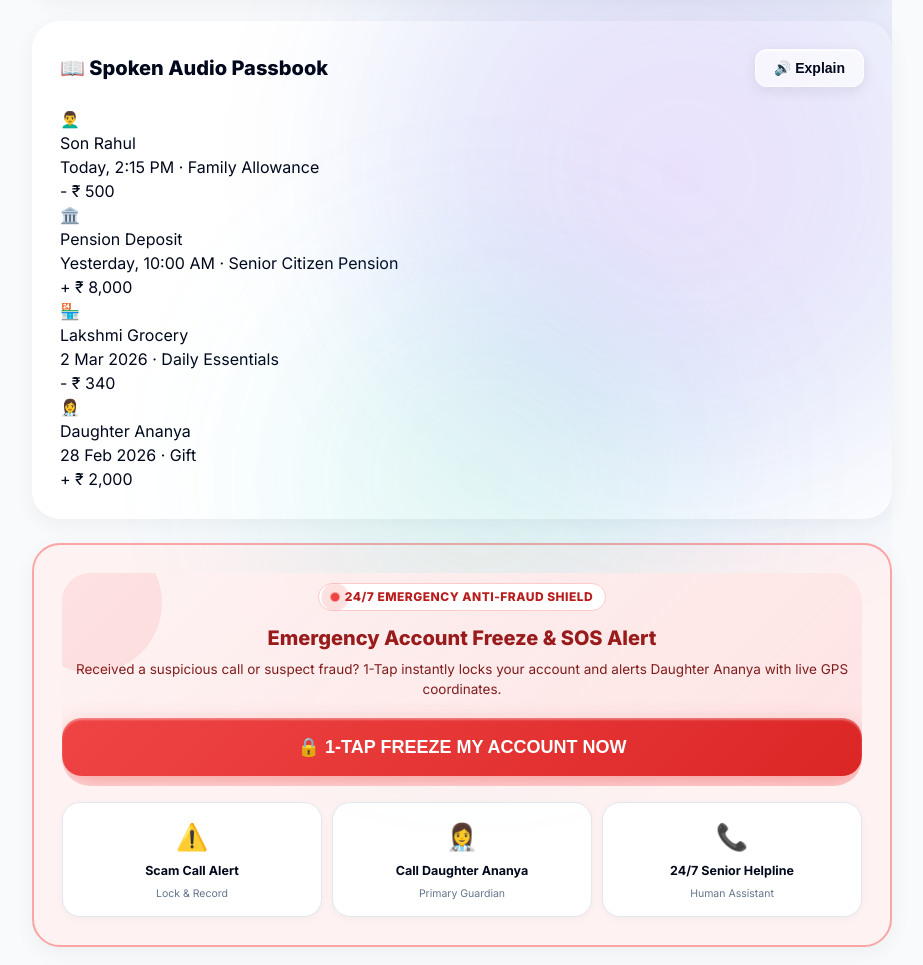
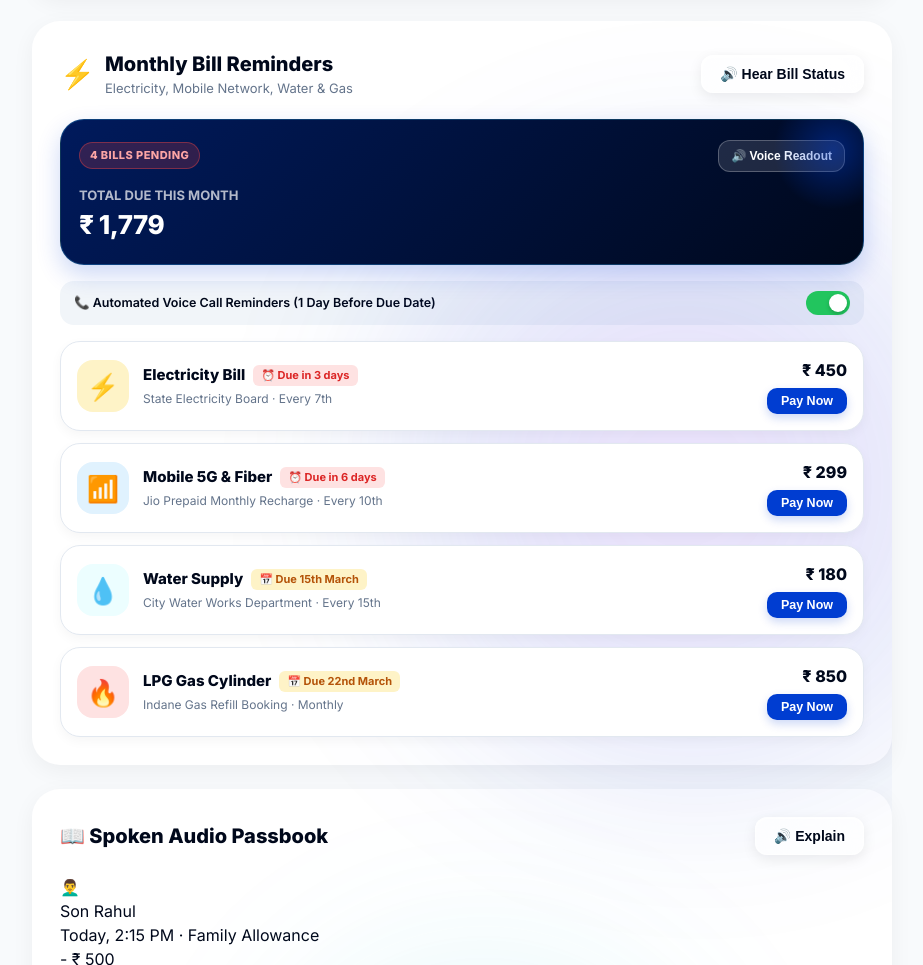
Before and after one commit to nitheshsp/easycoin, a plain HTML site: page app.html in a window 1280 px wide. Shown: the part 909-1874 px from the top of the page, without its empty margins (178-1101 px from the left). Drawn offline with Linux system fonts and the light colour scheme; no server answers.

Commit message:
feat(bills): accessible monthly bill reminders, audio summaries, 1-tap utility pay, and voice call reminder toggles

```diff
--- a/app.html
+++ b/app.html
@@ -10,6 +10,7 @@
   <link rel="stylesheet" href="assets/css/accessible-app.css">
   <link rel="stylesheet" href="assets/css/liquid-glass.css">
   <link rel="stylesheet" href="assets/css/sos.css">
+  <link rel="stylesheet" href="assets/css/bills.css">
 </head>
 <body class="standalone-app-body">
 
@@ -114,6 +115,52 @@
           <span class="app-contact-badge">House Rent</span>
         </div>
       </div>
+    </section>
+
+    <!-- Monthly Bill Reminders & 1-Tap Pay Section -->
+    <section class="app-section-card" id="billsSection">
+      <div class="app-sec-head">
+        <div style="display:flex; align-items:center; gap:10px;">
+          <div style="font-size:28px;">⚡</div>
+          <div>
+            <h3 style="margin:0;">Monthly Bill Reminders</h3>
+            <div style="font-size:13px; color:var(--text-muted);">Electricity, Mobile Network, Water & Gas</div>
+          </div>
+        </div>
+        <button class="ctrl-btn" onclick="window.EasyBills.speakBillSummary()">
+          🔊 Hear Bill Status
+        </button>
+      </div>
+
+      <!-- Bill Overview Summary Banner -->
+      <div class="bills-summary-card">
+        <div class="bills-summary-top">
+          <span class="bills-badge" id="appPendingBillsCount">2 Bills Pending</span>
+          <button class="bills-readout-btn" onclick="window.EasyBills.speakBillSummary()">
+            🔊 Voice Readout
+          </button>
+        </div>
+        <div>
+          <div style="font-size:13px; color:rgba(255,255,255,0.7); text-transform:uppercase; font-weight:700;">
+            Total Due This Month
+          </div>
+          <div class="bills-summary-amount" id="appPendingBillsAmt">₹ 749</div>
+        </div>
+      </div>
+
+      <!-- Voice Phone Reminder Alert Switch -->
+      <div class="reminder-control-row" style="margin-bottom:16px;">
+        <div class="reminder-txt">
+          <span>📞 Automated Voice Call Reminders (1 Day Before Due Date)</span>
+        </div>
+        <label class="switch-box">
+          <input type="checkbox" id="appBillReminderSwitch" checked onchange="window.EasyBills.toggleVoiceReminders(this.checked)">
+          <span class="switch-slider"></span>
+        </label>
+      </div>
+
+      <!-- Dynamic Bill Cards List -->
+      <div class="bills-list" id="standaloneBillsList"></div>
     </section>
 
     <!-- Visual Passbook Statement Section -->
@@ -334,6 +381,7 @@
   <script src="assets/js/audio-synth.js"></script>
   <script src="assets/js/api-client.js"></script>
   <script src="assets/js/sos-engine.js"></script>
+  <script src="assets/js/bills-engine.js"></script>
   <script src="assets/js/qr-generator.js"></script>
   <script src="assets/js/banking-engine.js"></script>
   <script src="assets/js/liquid-glass.js"></script>
--- /dev/null
+++ b/assets/css/bills.css
@@ -0,0 +1,274 @@
+/* ==========================================================================
+   EasyCoin Monthly Bill Reminder & 1-Tap Pay Styles
+   Designed for senior accessibility, visual clarity, and engaging liquid glass
+   ========================================================================== */
+
+/* Bills Summary Hub Banner */
+.bills-summary-card {
+  background: linear-gradient(135deg, #001A5C 0%, #00081B 100%);
+  border: 1.5px solid rgba(56, 189, 248, 0.25);
+  border-radius: 24px;
+  padding: 20px 18px;
+  color: #FFFFFF;
+  display: flex;
+  flex-direction: column;
+  gap: 14px;
+  position: relative;
+  overflow: hidden;
+  box-shadow: 0 10px 25px rgba(0, 61, 209, 0.2);
+  margin-bottom: 16px;
+}
+
+.bills-summary-card::after {
+  content: '';
+  position: absolute;
+  top: -30px;
+  right: -30px;
+  width: 120px;
+  height: 120px;
+  background: radial-gradient(circle, rgba(0, 61, 209, 0.45) 0%, transparent 70%);
+  pointer-events: none;
+}
+
+.bills-summary-top {
+  display: flex;
+  align-items: center;
+  justify-content: space-between;
+}
+
+.bills-badge {
+  background: rgba(239, 68, 68, 0.2);
+  border: 1px solid rgba(239, 68, 68, 0.4);
+  color: #FCA5A5;
+  font-size: 11px;
+  font-weight: 800;
+  padding: 4px 10px;
+  border-radius: 999px;
+  text-transform: uppercase;
+  letter-spacing: 0.04em;
+  display: flex;
+  align-items: center;
+  gap: 6px;
+}
+
+.bills-summary-amount {
+  font-size: 26px;
+  font-weight: 800;
+  color: #FFFFFF;
+  letter-spacing: -0.02em;
+}
+
+.bills-readout-btn {
+  background: rgba(255, 255, 255, 0.12);
+  border: 1px solid rgba(255, 255, 255, 0.25);
+  color: #FFFFFF;
+  border-radius: 12px;
+  padding: 8px 12px;
+  font-size: 12px;
+  font-weight: 700;
+  cursor: pointer;
+  display: inline-flex;
+  align-items: center;
+  gap: 6px;
+  transition: all 0.2s;
+}
+
+.bills-readout-btn:hover {
+  background: rgba(255, 255, 255, 0.22);
+}
+
+/* Bill Item Cards */
+.bills-list {
+  display: flex;
+  flex-direction: column;
+  gap: 12px;
+}
+
+.bill-card-item {
+  background: #FFFFFF;
+  border: 1.5px solid #E2E8F0;
+  border-radius: 20px;
+  padding: 16px;
+  display: flex;
+  align-items: center;
+  gap: 14px;
+  transition: all 0.25s cubic-bezier(0.2, 0.8, 0.2, 1);
+  box-shadow: 0 4px 12px rgba(0, 8, 27, 0.04);
+  position: relative;
+  overflow: hidden;
+}
+
+.bill-card-item:hover {
+  transform: translateY(-2px);
+  box-shadow: 0 8px 20px rgba(0, 8, 27, 0.08);
+  border-color: #003DD1;
+}
+
+.bill-card-item.paid {
+  background: #F8FAFC;
+  opacity: 0.85;
+  border-color: #CBD5E1;
+}
+
+.bill-icon-box {
+  width: 52px;
+  height: 52px;
+  border-radius: 16px;
+  display: flex;
+  align-items: center;
+  justify-content: center;
+  font-size: 26px;
+  flex-shrink: 0;
+}
+
+.bill-icon-box.electricity { background: #FEF3C7; color: #D97706; }
+.bill-icon-box.network { background: #E0F2FE; color: #0284C7; }
+.bill-icon-box.water { background: #ECFEFF; color: #0891B2; }
+.bill-icon-box.gas { background: #FEE2E2; color: #DC2626; }
+
+.bill-info {
+  flex: 1;
+  min-width: 0;
+}
+
+.bill-title-row {
+  display: flex;
+  align-items: center;
+  gap: 8px;
+  margin-bottom: 3px;
+}
+
+.bill-title {
+  font-size: 15px;
+  font-weight: 800;
+  color: var(--dlr900);
+}
+
+.bill-due-badge {
+  font-size: 11px;
+  font-weight: 700;
+  padding: 2px 8px;
+  border-radius: 6px;
+}
+
+.bill-due-badge.urgent {
+  background: #FEE2E2;
+  color: #DC2626;
+}
+
+.bill-due-badge.upcoming {
+  background: #FEF3C7;
+  color: #B45309;
+}
+
+.bill-due-badge.paid-badge {
+  background: #DCFCE7;
+  color: #15803D;
+}
+
+.bill-subtext {
+  font-size: 12px;
+  color: var(--text2);
+}
+
+.bill-action-col {
+  display: flex;
+  flex-direction: column;
+  align-items: flex-end;
+  gap: 6px;
+}
+
+.bill-amount-txt {
+  font-size: 16px;
+  font-weight: 800;
+  color: var(--dlr900);
+}
+
+.bill-pay-btn {
+  background: #003DD1;
+  color: #FFFFFF;
+  border: none;
+  border-radius: 10px;
+  padding: 6px 14px;
+  font-size: 12.5px;
+  font-weight: 700;
+  cursor: pointer;
+  transition: all 0.2s;
+  box-shadow: 0 4px 10px rgba(0, 61, 209, 0.2);
+}
+
+.bill-pay-btn:hover {
+  background: #002BB5;
+  transform: scale(1.03);
+}
+
+.bill-pay-btn.paid-btn {
+  background: #E2E8F0;
+  color: #64748B;
+  box-shadow: none;
+  cursor: default;
+}
+
+/* Reminder Alert Switch Section */
+.reminder-control-row {
+  background: #F1F5F9;
+  border-radius: 14px;
+  padding: 10px 14px;
+  display: flex;
+  align-items: center;
+  justify-content: space-between;
+  margin-top: 14px;
+}
+
+.reminder-txt {
+  font-size: 12.5px;
+  font-weight: 600;
+  color: var(--dlr900);
+  display: flex;
+  align-items: center;
+  gap: 6px;
+}
+
+/* Custom Accessible Toggle Switch */
+.switch-box {
+  position: relative;
+  display: inline-block;
+  width: 44px;
+  height: 24px;
+}
+
+.switch-box input {
+  opacity: 0;
+  width: 0;
+  height: 0;
+}
+
+.switch-slider {
+  position: absolute;
+  cursor: pointer;
+  inset: 0;
+  background-color: #CBD5E1;
+  transition: .3s;
+  border-radius: 24px;
+}
+
+.switch-slider:before {
+  position: absolute;
+  content: "";
+  height: 18px;
+  width: 18px;
+  left: 3px;
+  bottom: 3px;
+  background-color: white;
+  transition: .3s;
+  border-radius: 50%;
+  box-shadow: 0 2px 4px rgba(0,0,0,0.2);
+}
+
+input:checked + .switch-slider {
+  background-color: #22C55E;
+}
+
+input:checked + .switch-slider:before {
+  transform: translateX(20px);
+}
--- /dev/null
+++ b/assets/js/bills-engine.js
@@ -0,0 +1,190 @@
+/**
+ * EasyCoin Monthly Bill Reminder & 1-Tap Pay Engine
+ * Handles senior-accessible recurring bill reminders, audio overviews, and 1-tap utility payments.
+ */
+class EasyBillsEngine {
+  constructor() {
+    this.bills = [
+      {
+        id: 'bill-elec',
+        title: 'Electricity Bill',
+        provider: 'State Electricity Board',
+        icon: '⚡',
+        iconClass: 'electricity',
+        amount: 450,
+        dueDate: '7th March',
+        daysLeft: 3,
+        status: 'DUE',
+        recurring: 'Every 7th'
+      },
+      {
+        id: 'bill-net',
+        title: 'Mobile 5G & Fiber',
+        provider: 'Jio Prepaid Monthly Recharge',
+        icon: '📶',
+        iconClass: 'network',
+        amount: 299,
+        dueDate: '10th March',
+        daysLeft: 6,
+        status: 'DUE',
+        recurring: 'Every 10th'
+      },
+      {
+        id: 'bill-water',
+        title: 'Water Supply',
+        provider: 'City Water Works Department',
+        icon: '💧',
+        iconClass: 'water',
+        amount: 180,
+        dueDate: '15th March',
+        daysLeft: 11,
+        status: 'UPCOMING',
+        recurring: 'Every 15th'
+      },
+      {
+        id: 'bill-gas',
+        title: 'LPG Gas Cylinder',
+        provider: 'Indane Gas Refill Booking',
+        icon: '🔥',
+        iconClass: 'gas',
+        amount: 850,
+        dueDate: '22nd March',
+        daysLeft: 18,
+        status: 'UPCOMING',
+        recurring: 'Monthly'
+      }
+    ];
+
+    this.voiceReminderEnabled = true;
+  }
+
+  // Calculate total unpaid amount
+  getTotalPending() {
+    return this.bills
+      .filter(b => b.status !== 'PAID')
+      .reduce((sum, b) => sum + b.amount, 0);
+  }
+
+  getPendingCount() {
+    return this.bills.filter(b => b.status !== 'PAID').length;
+  }
+
+  // Voice Narration of all monthly bills for non-readers
+  speakBillSummary() {
+    const pending = this.bills.filter(b => b.status !== 'PAID');
+    if (pending.length === 0) {
+      const allPaidText = "Great news! All your monthly bills for electricity, network, and water have been paid.";
+      if (window.EasyAudio) window.EasyAudio.speak(allPaidText);
+      return;
+    }
+
+    const total = this.getTotalPending();
+    let speech = `You have ${pending.length} pending monthly bills totaling ${total} Rupees. `;
+
+    pending.forEach(b => {
+      speech += `Your ${b.title} of ${b.amount} Rupees is due on ${b.dueDate}. `;
+    });
+    speech += `Tap Pay on any bill to pay instantly.`;
+
+    if (window.EasyAudio) {
+      window.EasyAudio.playClick();
+      window.EasyAudio.speak(speech);
+    }
+  }
+
+  // 1-Tap Pay Bill
+  payBill(billId) {
+    const bill = this.bills.find(b => b.id === billId);
+    if (!bill || bill.status === 'PAID') return;
+
+    // Call backend API if available
+    if (window.EasyAPI) {
+      window.EasyAPI.sendTransfer(bill.provider, bill.amount, `${bill.title} Auto-Receipt`, bill.icon);
+    }
+
+    bill.status = 'PAID';
+
+    // Play celebratory coin drop chime
+    if (window.EasyAudio) {
+      window.EasyAudio.playCoinSound();
+      window.EasyAudio.speak(`Success! Your ${bill.title} of ${bill.amount} Rupees has been paid.`);
+    }
+
+    // Refresh UI lists
+    this.renderAll();
+
+    alert(`✅ Payment Successful!\n\n${bill.title} of ₹ ${bill.amount} paid to ${bill.provider}.\nOfficial digital receipt saved to your Passbook.`);
+  }
+
+  // Toggle Voice Phone Reminders
+  toggleVoiceReminders(enabled) {
+    this.voiceReminderEnabled = enabled;
+    if (window.EasyAudio) {
+      window.EasyAudio.playClick();
+      if (enabled) {
+        window.EasyAudio.speak('Voice bill reminders enabled. EasyCoin will call you 24 hours before your electricity and network bills are due.');
+      } else {
+        window.EasyAudio.speak('Bill reminders disabled.');
+      }
+    }
+  }
+
+  // Render HTML template for bill items
+  createBillItemHTML(bill) {
+    const isPaid = bill.status === 'PAID';
+    const badgeClass = isPaid ? 'paid-badge' : (bill.status === 'DUE' ? 'urgent' : 'upcoming');
+    const badgeText = isPaid ? '✅ Paid' : (bill.status === 'DUE' ? `⏰ Due in ${bill.daysLeft} days` : `📅 Due ${bill.dueDate}`);
+
+    return `
+      <div class="bill-card-item ${isPaid ? 'paid' : ''}" id="card-${bill.id}">
+        <div class="bill-icon-box ${bill.iconClass}">${bill.icon}</div>
+        <div class="bill-info">
+          <div class="bill-title-row">
+            <span class="bill-title">${bill.title}</span>
+            <span class="bill-due-badge ${badgeClass}">${badgeText}</span>
+          </div>
+          <div class="bill-subtext">${bill.provider} · ${bill.recurring}</div>
+        </div>
+        <div class="bill-action-col">
+          <span class="bill-amount-txt">₹ ${bill.amount}</span>
+          <button class="bill-pay-btn ${isPaid ? 'paid-btn' : ''}" onclick="window.EasyBills.payBill('${bill.id}')" ${isPaid ? 'disabled' : ''}>
+            ${isPaid ? 'Paid' : 'Pay Now'}
+          </button>
+        </div>
+      </div>
+    `;
+  }
+
+  renderAll() {
+    const total = this.getTotalPending();
+    const count = this.getPendingCount();
+
+    // Update Phone Simulator List
+    const phoneList = document.getElementById('phoneBillsList');
+    const phonePendingAmt = document.getElementById('phonePendingBillsAmt');
+    const phonePendingCount = document.getElementById('phonePendingBillsCount');
+
+    if (phoneList) {
+      phoneList.innerHTML = this.bills.map(b => this.createBillItemHTML(b)).join('');
+    }
+    if (phonePendingAmt) phonePendingAmt.textContent = `₹ ${total.toLocaleString('en-IN')}`;
+    if (phonePendingCount) phonePendingCount.textContent = `${count} Due`;
+
+    // Update Standalone App List
+    const appList = document.getElementById('standaloneBillsList');
+    const appPendingAmt = document.getElementById('appPendingBillsAmt');
+    const appPendingCount = document.getElementById('appPendingBillsCount');
+
+    if (appList) {
+      appList.innerHTML = this.bills.map(b => this.createBillItemHTML(b)).join('');
+    }
+    if (appPendingAmt) appPendingAmt.textContent = `₹ ${total.toLocaleString('en-IN')}`;
+    if (appPendingCount) appPendingCount.textContent = `${count} Bills Pending`;
+  }
+}
+
+window.EasyBills = new EasyBillsEngine();
+
+document.addEventListener('DOMContentLoaded', () => {
+  window.EasyBills.renderAll();
+});
```
Also changed, not shown: assets/js/banking-engine.js (+7 -4 lines), assets/js/phone-simulator.js (+4 -4 lines), index.html (+48 -0 lines).
